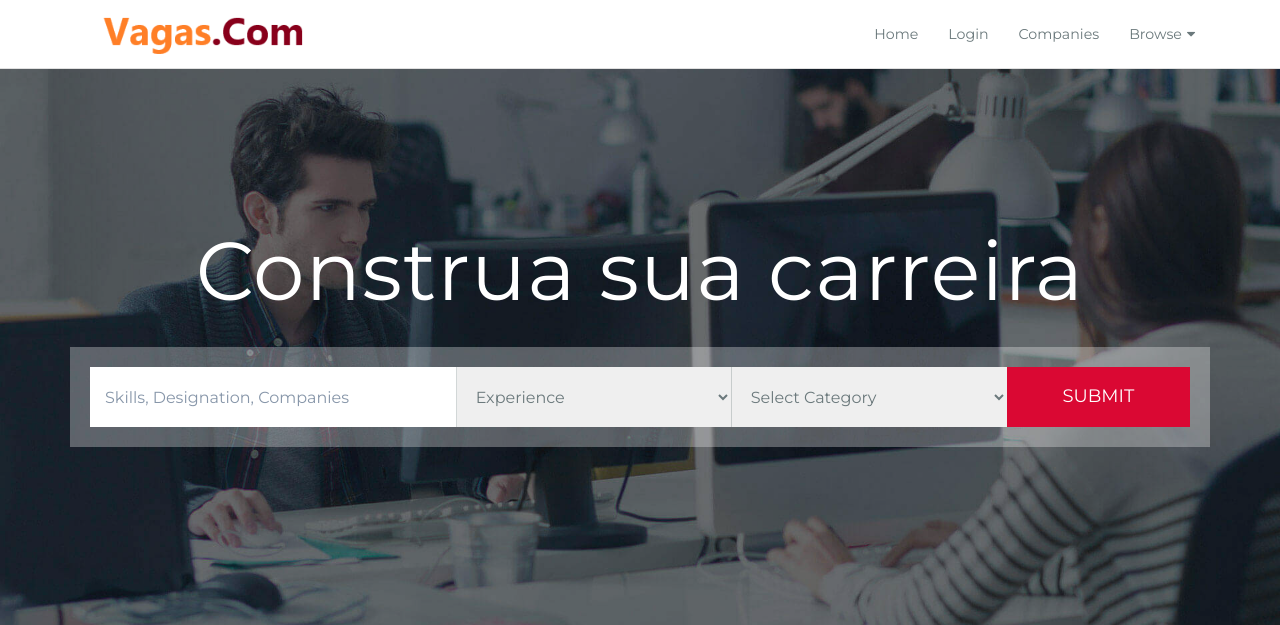
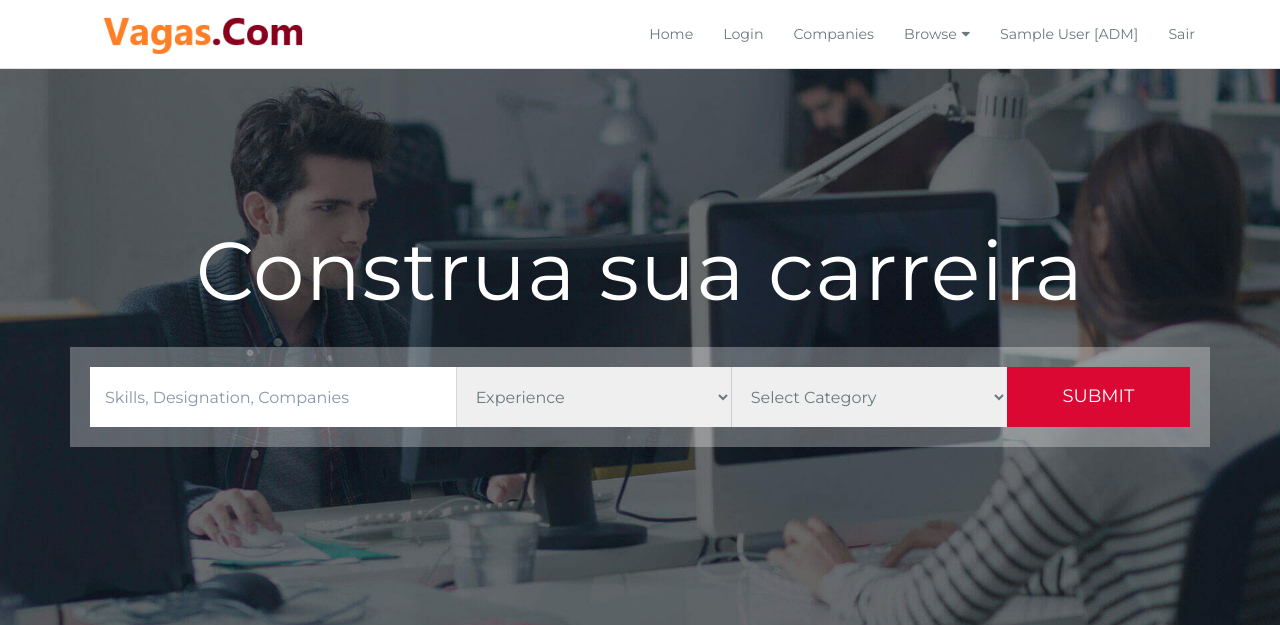
Before and after one commit to rafael5597/vagasdotcom, a PHP site: page / in a window 1280 px wide. Shown: the top 625 px of the page. Run offline with PHP 8.4, Linux system fonts and the light colour scheme; the visitor is signed in with stand-in values (Sample User, id 1).

Commit message:
Update index.php

```diff
--- a/index.php
+++ b/index.php
@@ -2,9 +2,15 @@
     session_start();
     if(!isset($_SESSION['logado'])){
         header("location:usuario/login.php");
+    } else {
+        $nomeUsuario = $_SESSION['nomeUsuario'];
+        if($_SESSION['admin']){
+            $nomeUsuario = $_SESSION['nomeUsuario'].' [ADM]';
+        }
     }
 
 ?>
+
 <!doctype html>
 <html class="no-js" lang="en">
 <head>
@@ -51,6 +57,12 @@
                         <li><a href="company-detail.php">Job Detail</a></li>
                         <li><a href="resume.php">Resume Detail</a></li>
                     </ul>
+                </li>
+                <li>
+                    <a><?=$nomeUsuario;?></a>
+                </li>
+                <li>
+                    <a href="usuario/logout.php">Sair</a>
                 </li>
             </ul>
         </div><!-- /.navbar-collapse -->
```
